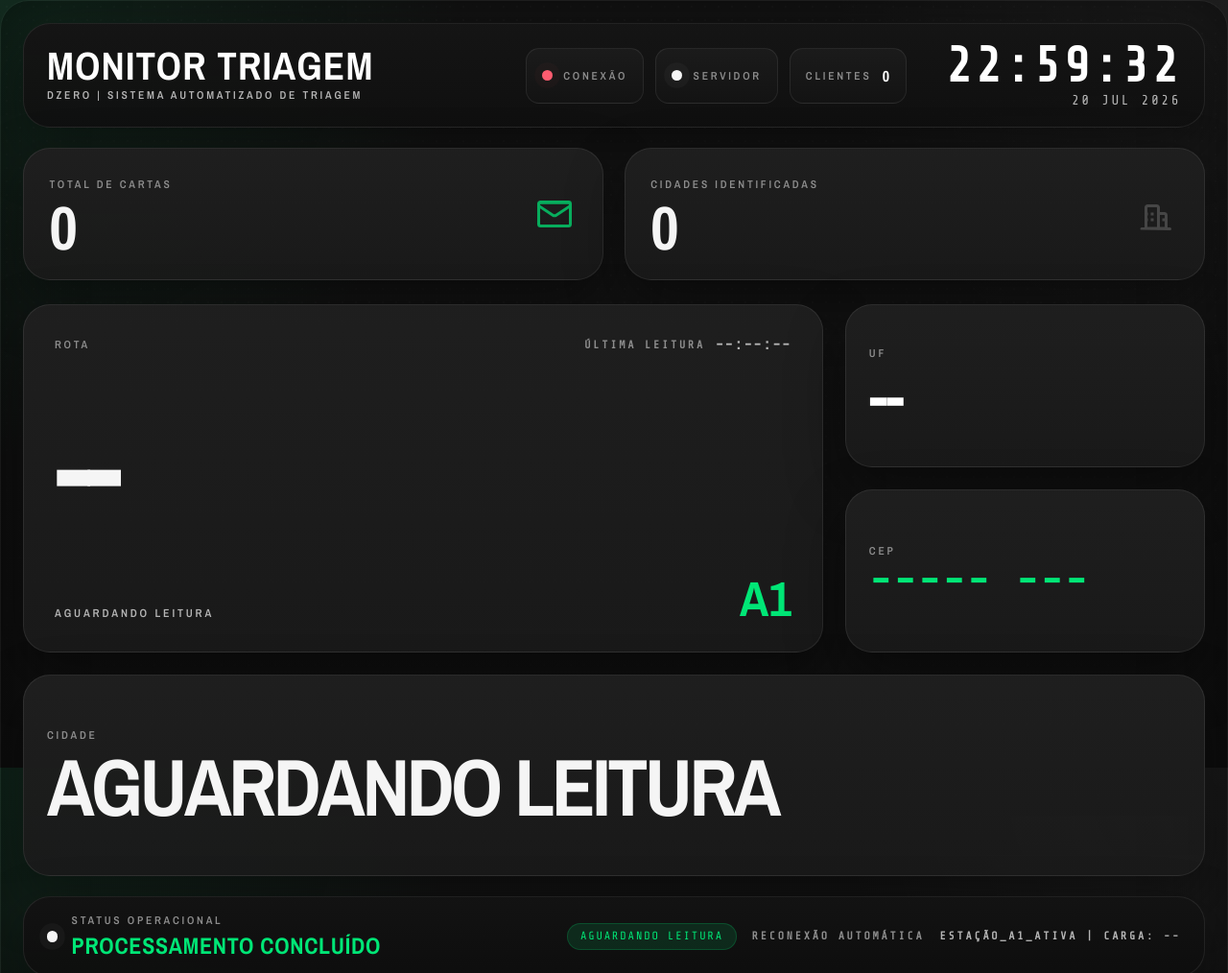
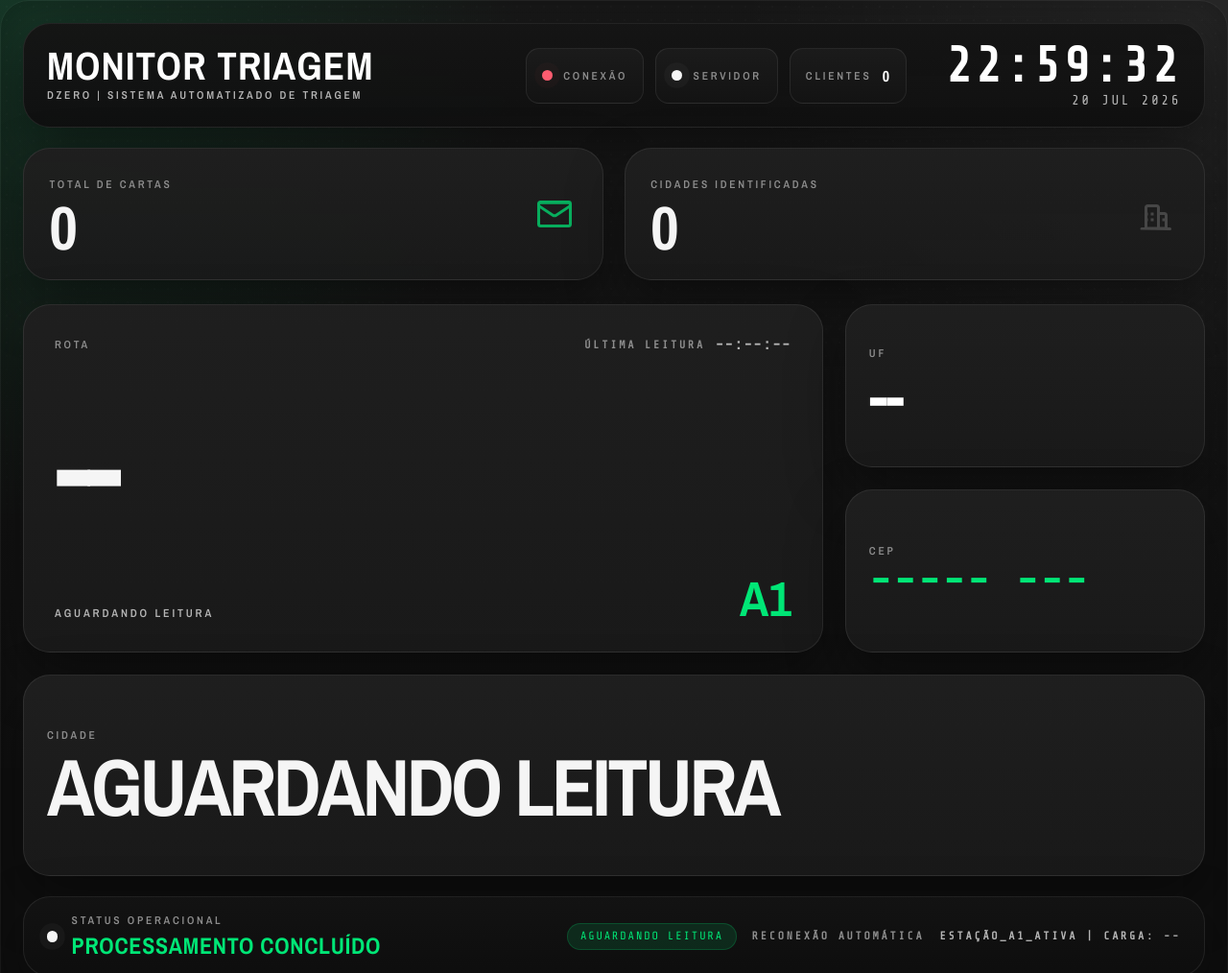
Before and after one commit to jeffersonety-svg/dzero-monitor, a website: page public/index.html in a window 1280 px wide. Shown: the top 1014 px of the page at 96% size. Drawn offline with nearby package versions, Linux system fonts and the light colour scheme; no server answers.

Commit message:
Descrição da alteração

```diff
--- a/public/index.html
+++ b/public/index.html
@@ -13,7 +13,7 @@
       href="https://fonts.googleapis.com/css2?family=Archivo+Narrow:wght@400;600;700&family=Share+Tech+Mono&display=swap"
       rel="stylesheet"
     />
-    <link rel="stylesheet" href="/style.css?v=20260720-2" />
+    <link rel="stylesheet" href="/style.css?v=20260720-3" />
   </head>
   <body>
     <div class="monitor" id="monitor">
--- a/public/style.css
+++ b/public/style.css
@@ -27,26 +27,27 @@ body {
   min-width: 320px;
   height: 100%;
   margin: 0;
+  background: #101010;
 }
 
 body {
   background:
-    radial-gradient(circle at top left, rgba(0, 230, 118, 0.1), transparent 32%),
-    radial-gradient(circle at top right, rgba(255, 255, 255, 0.04), transparent 28%),
-    linear-gradient(180deg, #151515 0%, #101010 100%);
+    radial-gradient(circle at top left, rgba(0, 230, 118, 0.14), transparent 36%),
+    radial-gradient(circle at top right, rgba(255, 255, 255, 0.06), transparent 34%),
+    linear-gradient(180deg, #1a1a1a 0%, #111111 100%);
   color: var(--text);
   font-family: "Archivo Narrow", "Arial Narrow", sans-serif;
-  overflow: auto;
+  overflow-x: hidden;
 }
 
 .monitor {
   position: relative;
   display: flex;
   flex-direction: column;
-  width: min(100%, 1680px);
+  width: 100%;
   min-height: 100vh;
   min-height: 100dvh;
-  margin: 0 auto;
+  margin: 0;
   padding: clamp(1rem, 2vw, 1.5rem);
   gap: clamp(1rem, 1.6vw, 1.5rem);
 }
@@ -70,7 +71,17 @@ body {
 .monitor::after {
   border: 1px solid rgba(255, 255, 255, 0.04);
   border-radius: 30px;
-  box-shadow: inset 0 0 80px rgba(0, 0, 0, 0.5);
+  box-shadow: inset 0 0 44px rgba(0, 0, 0, 0.28);
+}
+
+@media (min-width: 1800px) {
+  .monitor {
+    padding: 1.6rem 2.2rem;
+  }
+
+  .monitor::after {
+    box-shadow: inset 0 0 36px rgba(0, 0, 0, 0.22);
+  }
 }
 
 body.pending .monitor {
```
